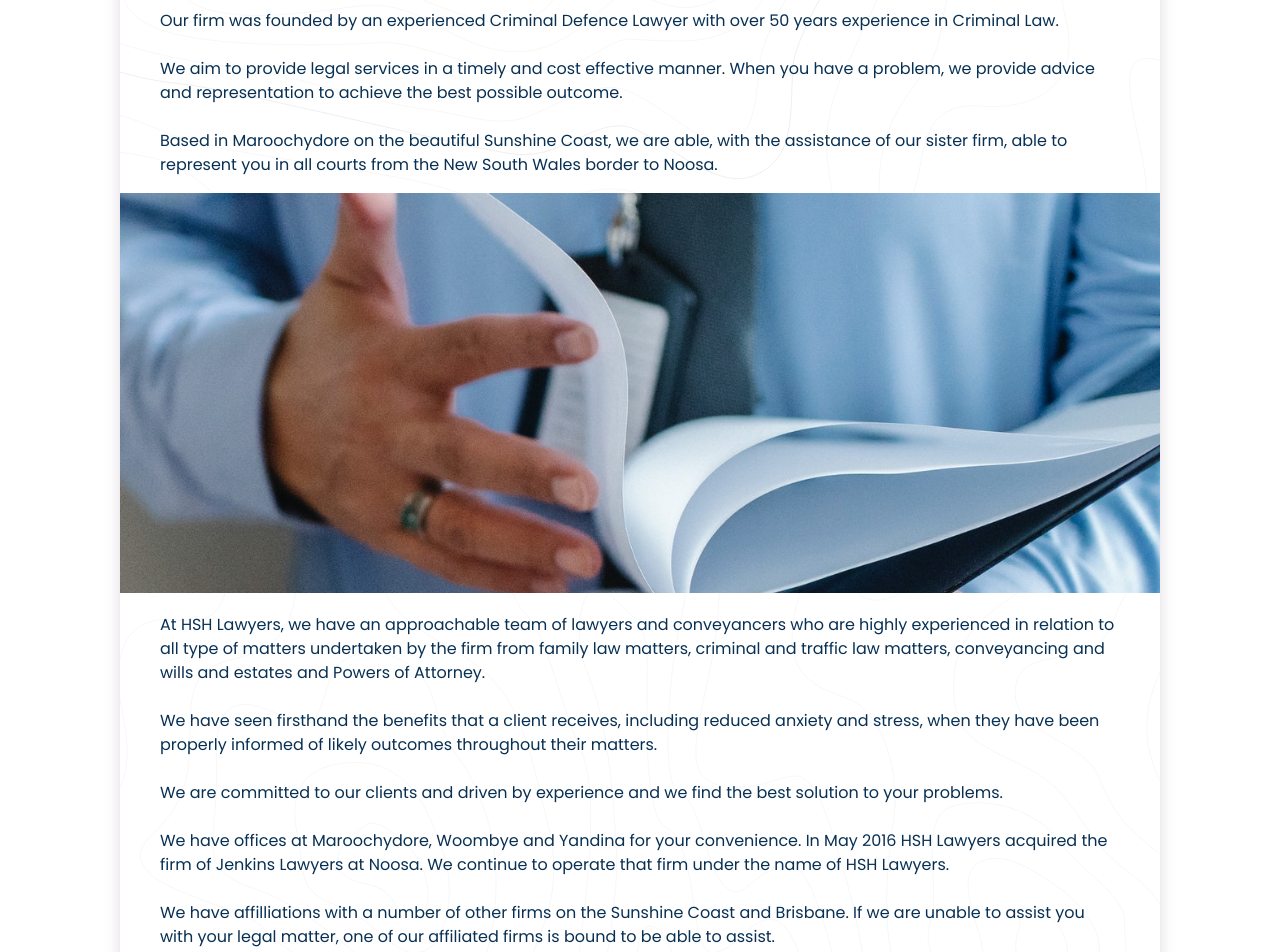
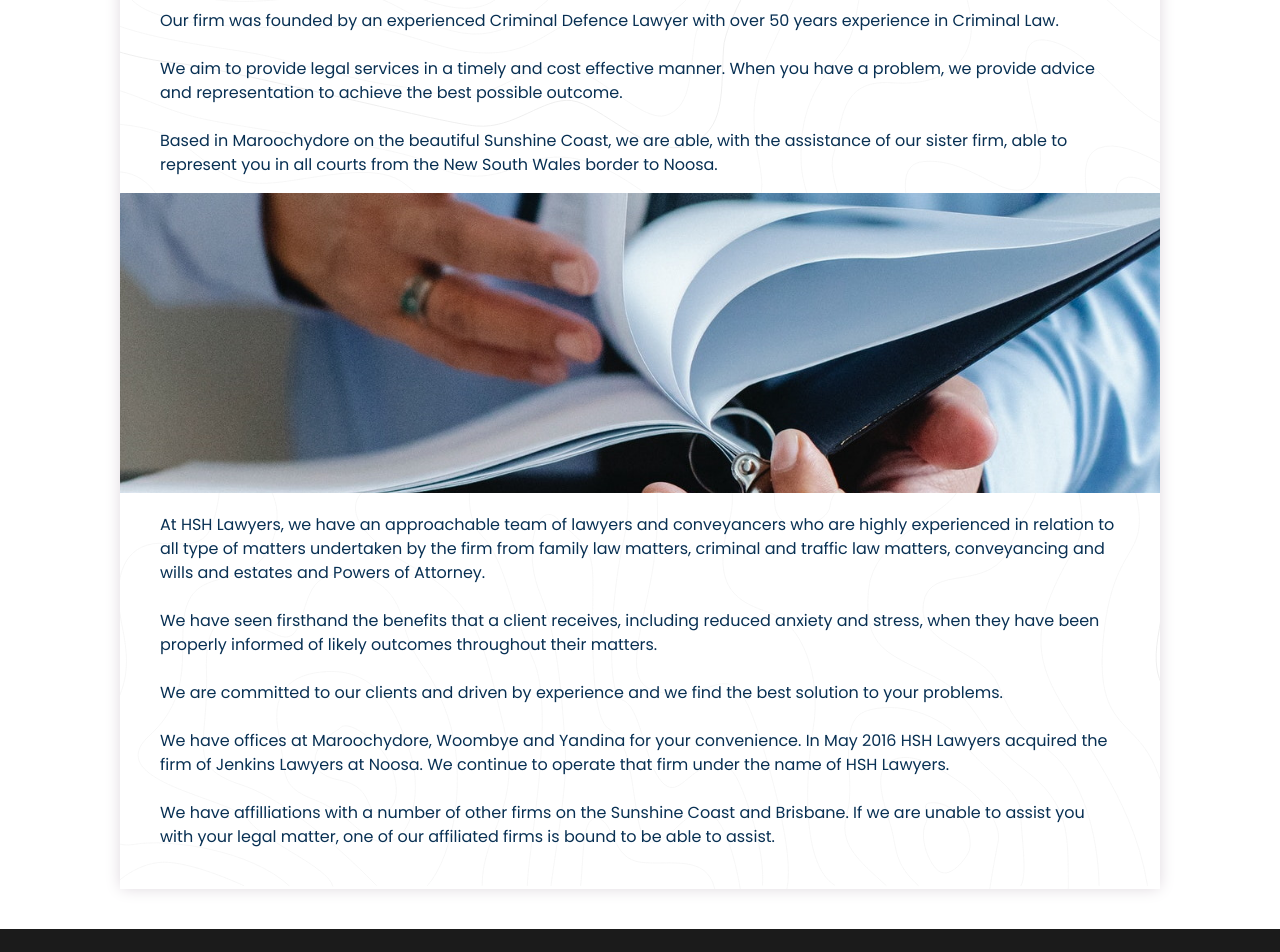
Before and after one commit to TimJones97/hsh-lawyers, a plain HTML site: page about/index.html in a window 1280 px wide. Shown: the part 631-1583 px from the top of the page. Drawn offline with nearby package versions, Linux system fonts and the light colour scheme; a web font is replaced by a local one.

Commit message:
Added parallax window to about page, fixed background not showing on footer

```diff
--- a/about/index.html
+++ b/about/index.html
@@ -111,7 +111,7 @@
             <br><br>
             Based in Maroochydore on the beautiful Sunshine Coast, we are able, with the assistance of our sister firm, able to represent you in all courts from the New South Wales border to Noosa.
           </p>
-          <div class="parallax">
+          <div class="parallax" data-image="../files/img/about/folder.jpg">
           </div>
           <p>
             At HSH Lawyers, we have an approachable team of lawyers and conveyancers who are highly experienced in relation to all type of matters undertaken by the firm from family law matters, criminal and traffic law matters, conveyancing and wills and estates and Powers of Attorney.
@@ -176,6 +176,9 @@
     <!-- Velocity.js -->
     <script src="https://cdnjs.cloudflare.com/ajax/libs/velocity/1.5.2/velocity.min.js" integrity="sha256-1HqoI76JGKA17K0C0s9K8L/iy8PAC43KVLt1hRD/Ojc=" crossorigin="anonymous"></script>
 
+    <!-- mk Parallax -->
+    <script src="../files/js/jquery.mkParallax.js"></script>
+
     <script>
       document.write('<script type="text/javascript" src="../files/js/script.js?v=' + Date.now() + '"\/><\/script>')
     </script>
--- a/files/css/style.css
+++ b/files/css/style.css
@@ -375,6 +375,10 @@ section.about {
 	z-index: 0;
 	opacity: 0.8;
 }
+/*Remove margin from last p element*/
+.flex-container p:last-of-type {
+	margin-bottom: 0px;
+}
 .image-bg {
 	overflow: hidden;
 	background: url('../img/home-page/handshake.jpg');
@@ -663,16 +667,13 @@ main.banner-sml.about {
 .parallax {
 	width: calc(100% + 80px);
 	margin-left: -40px;
-	height: 400px;
+	height: 300px;
 	background: url('../img/about/folder.jpg');
-  	background-attachment: fixed;
-  	background-size: cover;
-	background-position: center top;
-  	-webkit-transform: translateZ(0);
+	background-position: center;
   	margin-bottom: 20px;
 }
 
-/*----------------FOOTER STYLES----------------
+/*----------------FOOTER STYLES----------------*/
 
 footer {
 	position: relative;
--- /dev/null
+++ b/files/js/jquery.mkParallax.js
@@ -0,0 +1,60 @@
+/**
+ * Created by Mokrane on 17/09/2018.
+ */
+(function( $ ) {
+    $.fn.mkParallax=function(params){
+        var isMobile = {
+            Android: function() {
+                return navigator.userAgent.match(/Android/i);
+            },
+            BlackBerry: function() {
+                return navigator.userAgent.match(/BlackBerry/i);
+            },
+            iOS: function() {
+                return navigator.userAgent.match(/iPhone|iPad|iPod/i);
+            },
+            Opera: function() {
+                return navigator.userAgent.match(/Opera Mini/i);
+            },
+            Windows: function() {
+                return navigator.userAgent.match(/IEMobile/i);
+            },
+            any: function() {
+                return (isMobile.Android() || isMobile.BlackBerry() || isMobile.iOS() || isMobile.Opera() || isMobile.Windows());
+            }
+        };
+        var container=$(this);
+        image= container.attr("data-image");
+        if(isMobile.any()){
+
+            container.css('position','relative');
+            container.css("background-image","url('"+image+"')");
+
+
+            container.css('background-position-x',"center");
+            if(container.height()>$(window).height())
+                container.css("background-size", "cover");
+            else
+                container.css("background-size", "auto "+($(window).height()+100)+"px");
+             $(container).css('background-position-y',-(container.offset().top-$(window).scrollTop()));
+            $(window).scroll(function () {
+                $(container).css('background-position-y',-(container.offset().top-$(window).scrollTop()));
+            });
+            $(window).resize(function(){
+                if(container.height()>$(window).height())
+                    container.css("background-size", "cover");
+                else
+                    container.css("background-size", "auto "+($(window).height()+100)+"px");
+
+                $(container).css('background-position-y',-(container.offset().top-$(window).scrollTop()));
+           });
+        }else
+        {
+            container.css("background-image", "url('"+image+"')");
+            container.css("background-attachment", "fixed");
+            container.css("background-size", "cover");
+
+        }
+        return this;
+    }
+}( jQuery ));
--- a/files/js/script.js
+++ b/files/js/script.js
@@ -83,7 +83,7 @@ $(document).ready(function(){
 	setWindowHeight();
 	changeBackgroundIndexOnScroll();
 	if($('.about-page').length){
-
+		$(".parallax").mkParallax();
 	}
 });
 // Wait for page to load before enabling transitions
```
Also changed, not shown: files/js/parallax-custom.js (deleted, +0 -19 lines).
